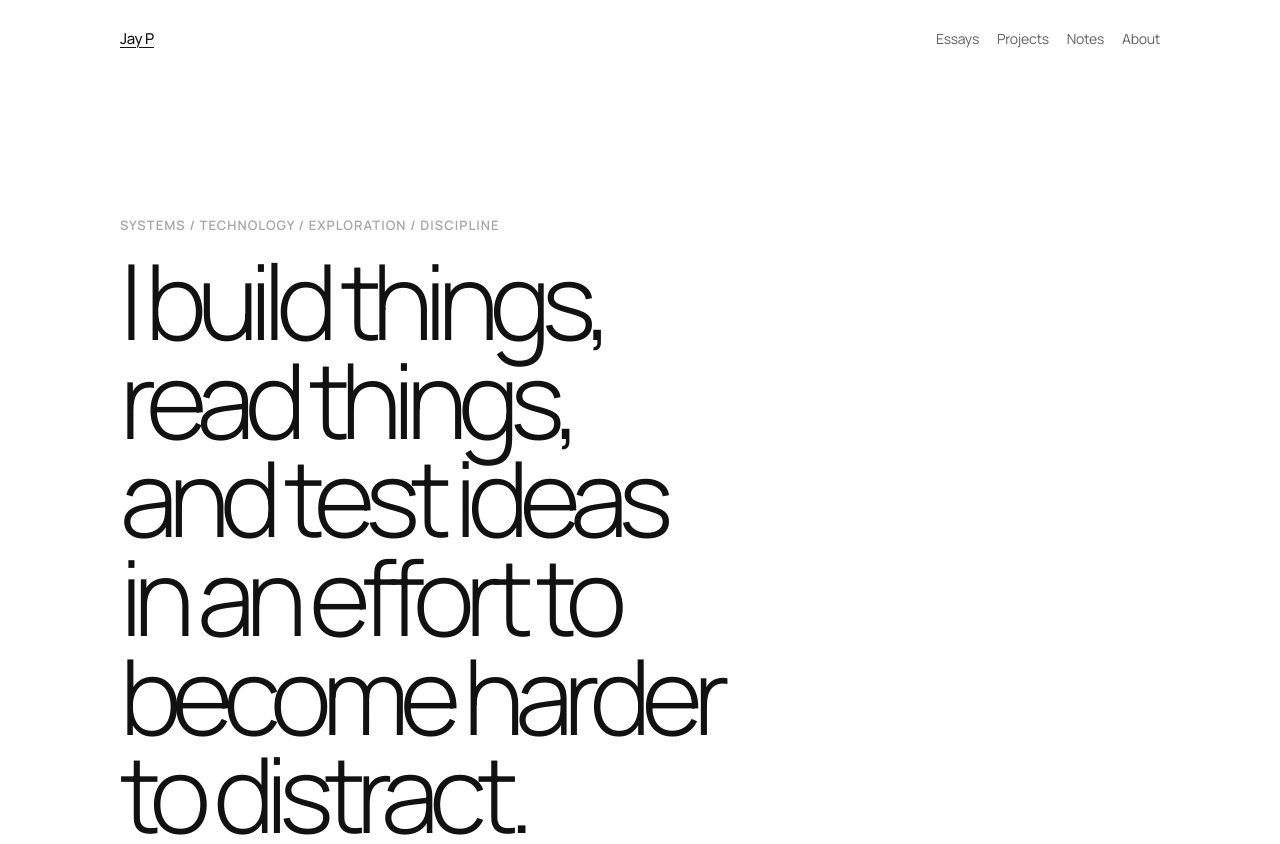
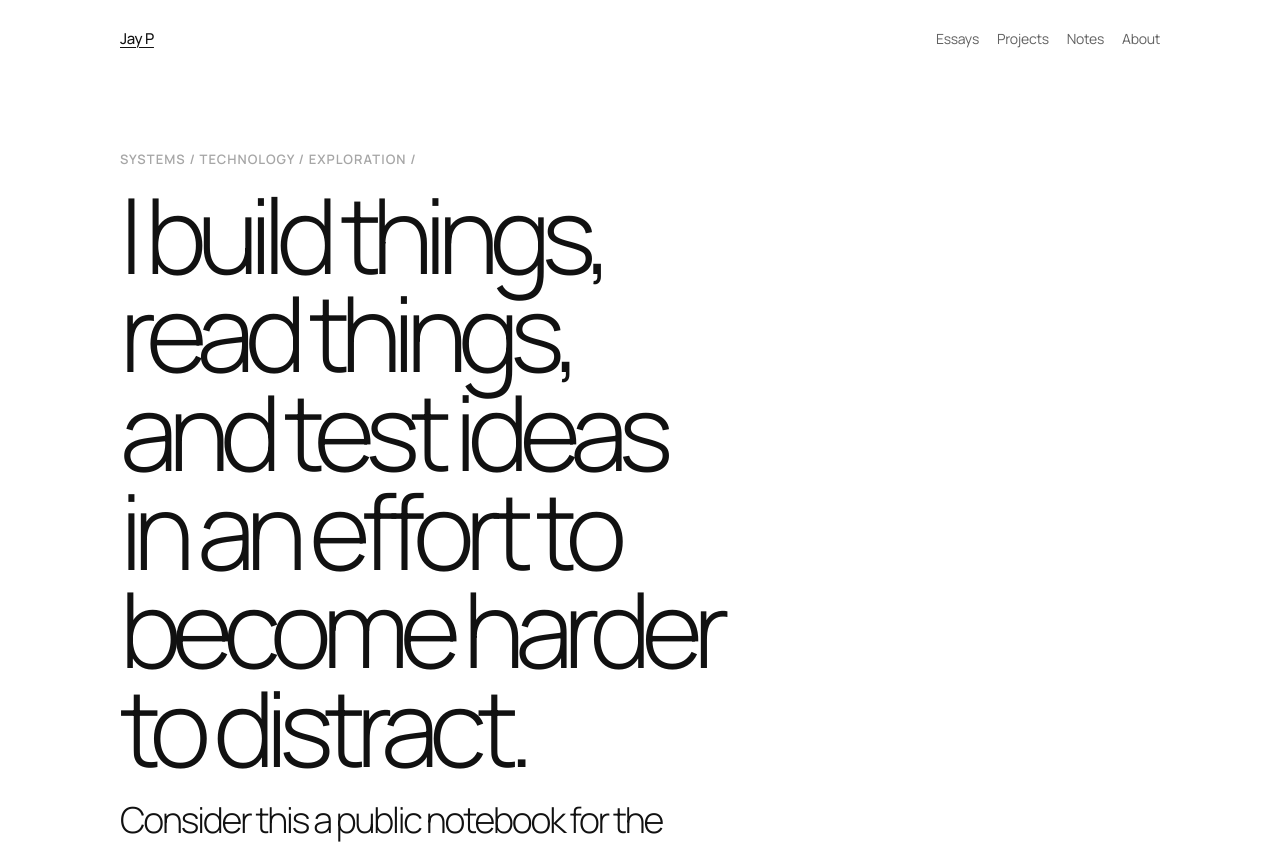
Before and after one commit to JayPendleton/blog, a Next.js app: page / in a window 1280 px wide. Shown: the top 844 px of the page. Built offline with nearby package versions, Linux system fonts and the light colour scheme.

Commit message:
fixed section spacing

```diff
--- a/app/globals.css
+++ b/app/globals.css
@@ -52,7 +52,7 @@ button {
   justify-content: space-between;
   align-items: baseline;
   gap: 24px;
-  margin-bottom: clamp(72px, 13vw, 170px);
+  margin-bottom: clamp(72px, 13vw, 100px);
 }
 
 .name {
@@ -83,7 +83,7 @@ button {
   grid-template-columns: minmax(0, 0.96fr) minmax(240px, 0.5fr);
   gap: clamp(36px, 8vw, 110px);
   align-items: start;
-  margin-bottom: clamp(88px, 13vw, 170px);
+  margin-bottom: clamp(88px, 13vw, 100px);
 }
 
 .kicker {
--- a/app/page.tsx
+++ b/app/page.tsx
@@ -45,7 +45,7 @@ export default function HomePage() {
 
       <section className="intro">
         <div>
-          <p className="kicker">Systems / Technology / exploration / discipline</p>
+          <p className="kicker">Systems / Technology / exploration /</p>
           <h1>I build things, read things, and test ideas in an effort to become harder to distract.</h1>
           <p className="intro-copy">
             Consider this a public notebook for the systems, tools, and lessons I’m collecting along the way.
```
